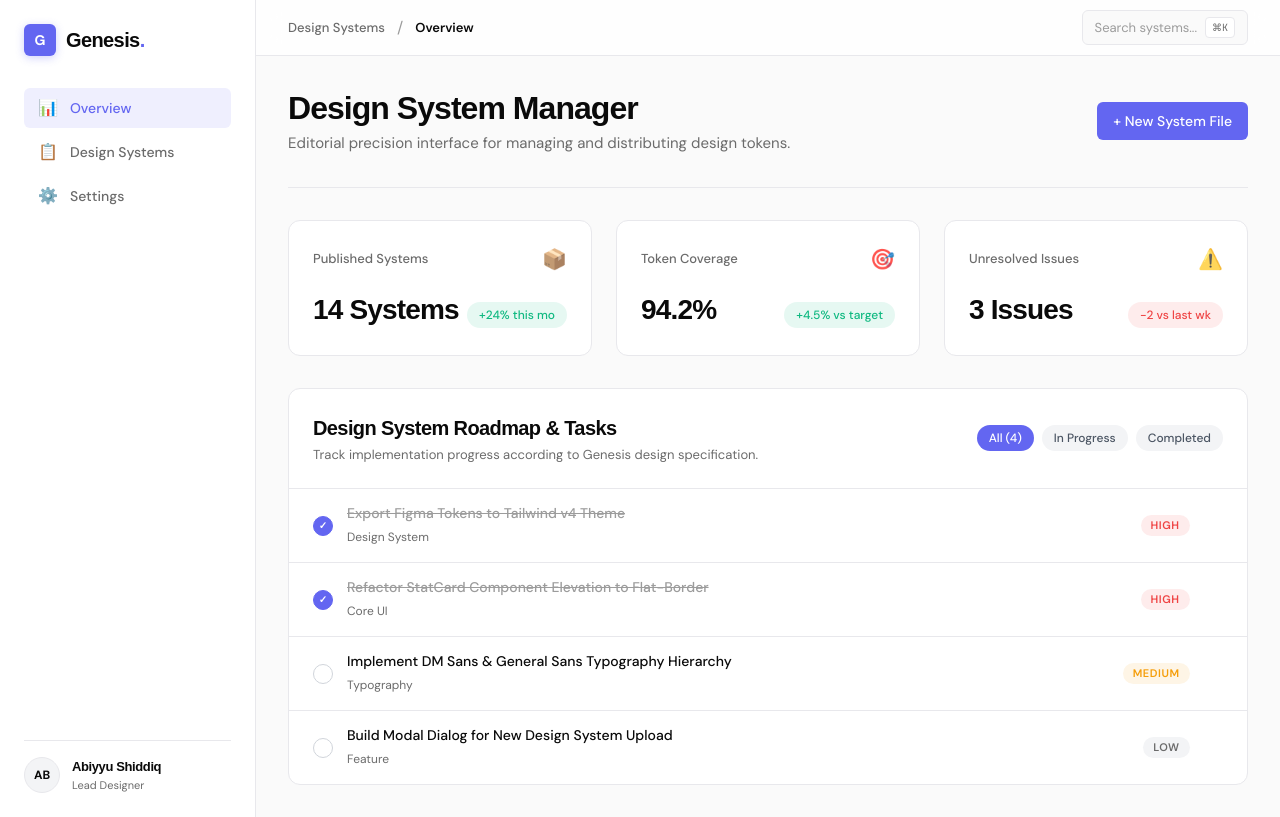
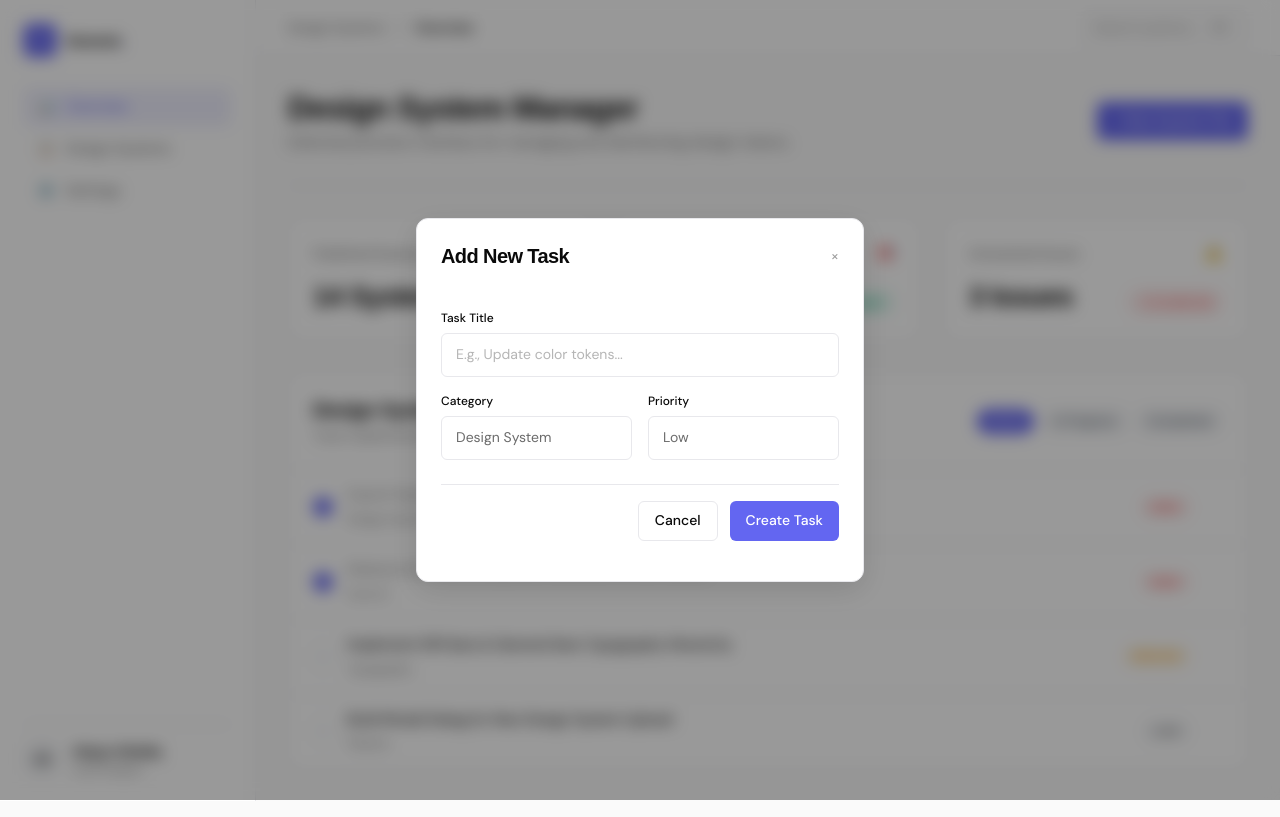
Before and after one commit to Biw-id/workspace-dashboard, a React (Vite) app: page / in a window 1280 px wide. Both pictures are taken after a click on the button "+ New System File". Built offline with nearby package versions, Linux system fonts and the light colour scheme; a web font is replaced by a local one.

Commit message:
feat: implement NewTaskModal and lift state up for task management

```diff
--- a/src/App.jsx
+++ b/src/App.jsx
@@ -1,28 +1,38 @@
+import { useState } from 'react'
 import Sidebar from './components/Sidebar'
 import StatCard from './components/StatCard'
 import TaskList from './components/TaskList'
+import NewTaskModal from './components/NewTaskModal'
 
 function App() {
+  const [tasks, setTasks] = useState([
+    { id: 1, title: 'Export Figma Tokens to Tailwind v4 Theme', category: 'Design System', status: 'Completed', priority: 'High' },
+    { id: 2, title: 'Refactor StatCard Component Elevation to Flat-Border', category: 'Core UI', status: 'Completed', priority: 'High' },
+    { id: 3, title: 'Implement DM Sans & General Sans Typography Hierarchy', category: 'Typography', status: 'In Progress', priority: 'Medium' },
+    { id: 4, title: 'Build Modal Dialog for New Design System Upload', category: 'Feature', status: 'In Progress', priority: 'Low' }
+  ])
+  const [isModalOpen, setIsModalOpen] = useState(false)
+
   return (
-    <div className="min-h-screen bg-[#FAFAFA] text-[#0A0A0A] flex font-['DM_Sans',sans-serif]">
+    <div className="min-h-screen bg-background text-text-primary flex font-['DM_Sans',sans-serif]">
       {/* Sidebar Navigation */}
       <Sidebar />
 
       {/* Main Content Area */}
       <main className="flex-1 overflow-y-auto">
         {/* Top Sticky Header */}
-        <header className="sticky top-0 z-30 h-14 bg-white/80 backdrop-blur-md border-b border-[#E8E8EC] px-6 sm:px-8 flex items-center justify-between">
+        <header className="sticky top-0 z-30 h-14 bg-white/80 backdrop-blur-md border-b border-border-subtle px-6 sm:px-8 flex items-center justify-between">
           <div className="flex items-center gap-3">
-            <span className="text-[13px] font-medium text-[#6B6B6B]">Design Systems</span>
-            <span className="text-[#9C9C9C]">/</span>
-            <span className="text-[13px] font-semibold text-[#0A0A0A]">Overview</span>
+            <span className="text-base font-medium text-text-secondary">Design Systems</span>
+            <span className="text-neutral-muted">/</span>
+            <span className="text-base font-semibold text-text-primary">Overview</span>
           </div>
 
           <div className="flex items-center gap-3">
             {/* ⌘K Search trigger placeholder */}
-            <div className="hidden sm:flex items-center gap-2 px-3 py-1.5 rounded-[6px] border border-[#E8E8EC] bg-[#FAFAFA] text-[13px] text-[#9C9C9C]">
+            <div className="hidden sm:flex items-center gap-2 px-3 py-1.5 rounded-md border border-border-subtle bg-background text-base text-neutral-muted">
               <span>Search systems...</span>
-              <kbd className="px-1.5 py-0.5 rounded-[4px] bg-white border border-[#E8E8EC] text-[10px] font-mono text-[#6B6B6B]">⌘K</kbd>
+              <kbd className="px-1.5 py-0.5 rounded-sm bg-white border border-border-subtle text-2xs font-mono text-text-secondary">⌘K</kbd>
             </div>
           </div>
         </header>
@@ -31,18 +41,18 @@ function App() {
         <div className="max-w-[1280px] mx-auto p-6 sm:p-8">
 
           {/* Section Heading & Primary CTA */}
-          <div className="flex flex-col sm:flex-row justify-between items-start sm:items-center gap-4 pb-8 border-b border-[#E8E8EC]">
+          <div className="flex flex-col sm:flex-row justify-between items-start sm:items-center gap-4 pb-8 border-b border-border-subtle">
             <div>
-              <h1 className="font-['General_Sans',sans-serif] text-[32px] font-bold tracking-[-0.03em] text-[#0A0A0A] leading-tight">
+              <h1 className="font-['General_Sans',sans-serif] text-4xl font-bold tracking-[-0.03em] text-text-primary leading-tight">
                 Design System Manager
               </h1>
-              <p className="text-[15px] text-[#6B6B6B] mt-1">
+              <p className="text-xl text-text-secondary mt-1">
                 Editorial precision interface for managing and distributing design tokens.
               </p>
             </div>
 
             {/* Primary Button adhering to Genesis: 6px radius, hover glow, 1px lift */}
-            <button className="h-[38px] px-4 rounded-[6px] bg-[#6366F1] hover:bg-[#4F46E5] text-white text-[14px] font-medium transition duration-200 hover:-translate-y-[1px] hover:shadow-[0_4px_12px_rgba(99,102,241,0.35)] flex items-center gap-2">
+            <button onClick={() => setIsModalOpen(true)} className="h-[38px] px-4 rounded-md bg-primary hover:bg-primary-hover text-white text-lg font-medium transition duration-200 hover:-translate-y-[1px] hover:shadow-[0_4px_12px_rgba(99,102,241,0.35)] flex items-center gap-2">
               <span>+ New System File</span>
             </button>
           </div>
@@ -74,10 +84,14 @@ function App() {
 
           {/* Interactive Task List */}
           <div className="mt-8">
-            <TaskList />
+            <TaskList tasks={tasks} setTasks={setTasks} />
           </div>
-
         </div>
+        <NewTaskModal
+          isOpen={isModalOpen}
+          onClose={() => setIsModalOpen(false)}
+          onAddTask={(newTask) => setTasks([...tasks,newTask])}
+          />
       </main>
     </div>
   )
--- /dev/null
+++ b/src/components/NewTaskModal.jsx
@@ -0,0 +1,88 @@
+import { useState } from "react"
+
+// src/components/NewTaskModal.jsx
+function NewTaskModal({ isOpen, onClose, onAddTask }) {
+  // Jika instruksinya false (tutup), maka jangan gambar apa-apa di layar
+  if (!isOpen) return null
+  const [title, setTitle] = useState('')
+  const [category, setCategory] = useState('Design System')
+  const [priority, setPriority] = useState('Low')
+  const handleSubmit = (e) => {
+    e.preventDefault() // Wajib! Mencegah halaman web ter-refresh otomatis saat form disubmit
+
+    // 1. Siapkan bungkusan tugas baru
+    const newTask = {
+      id: Date.now(), // Bikin ID acak pakai waktu saat ini
+      title: title,
+      category: category,
+      status: 'In Progress', // Default status
+      priority: priority
+    }
+
+    // 2. Serahkan bungkusan ke kurir
+    onAddTask(newTask)
+
+    // 3. Bersihkan form & tutup modal
+    setTitle('')
+    onClose()
+  }
+
+  return (
+    <div className="fixed inset-0 z-50 flex items-center justify-center bg-black/40 backdrop-blur-sm">
+      <div className="bg-white w-full max-w-md rounded-xl shadow-[0_8px_30px_rgba(0,0,0,0.12)] border border-border-subtle p-6">
+
+        <div className="flex justify-between items-center mb-6">
+          <h3 className="font-['General_Sans',sans-serif] text-2xl font-bold text-text-primary">Add New Task</h3>
+          <button onClick={onClose} className="text-neutral-muted hover:text-error text-xl">&times;</button>
+        </div>
+
+        <div className="text-lg text-text-secondary py-4">
+          {/* Form Inputs */}
+          <form className="space-y-4" onSubmit={handleSubmit}>
+            <div>
+              <label className="block text-sm font-medium text-text-primary mb-1.5">Task Title</label>
+              <input
+                type="text"
+                value={title}
+                onChange={(e) => setTitle(e.target.value)}
+                placeholder="E.g., Update color tokens..."
+                className="w-full px-3.5 py-2.5 bg-surface border border-border-subtle rounded-md text-lg focus:outline-none focus:border-primary focus:ring-3 focus:ring-primary/10 transition"
+              />
+            </div>
+
+            <div className="grid grid-cols-2 gap-4">
+              <div>
+                <label className="block text-sm font-medium text-text-primary mb-1.5">Category</label>
+                <select value={category} onChange={(e) => setCategory(e.target.value)} className="w-full px-3.5 py-2.5 bg-surface border border-border-subtle rounded-md text-lg focus:outline-none focus:border-primary focus:ring-3 focus:ring-primary/10 transition appearance-none">
+                  <option>Design System</option>
+                  <option>Core UI</option>
+                  <option>Typography</option>
+                  <option>Feature</option>
+                </select>
+              </div>
+              <div>
+                <label className="block text-sm font-medium text-text-primary mb-1.5">Priority</label>
+                <select value={priority} onChange={(e) => setPriority(e.target.value)} className="w-full px-3.5 py-2.5 bg-surface border border-border-subtle rounded-md text-lg focus:outline-none focus:border-primary focus:ring-3 focus:ring-primary/10 transition appearance-none">
+                  <option>Low</option>
+                  <option>Medium</option>
+                  <option>High</option>
+                </select>
+              </div>
+            </div>
+
+            <div className="pt-4 flex gap-3 justify-end border-t border-border-subtle mt-6">
+              <button type="button" onClick={onClose} className="px-4 py-2 rounded-md border border-border-subtle text-text-primary text-lg font-medium hover:bg-[#F3F4F6] transition">
+                Cancel
+              </button>
+              <button type="submit" className="px-4 py-2 rounded-md bg-primary text-white text-lg font-medium hover:bg-primary-hover hover:-translate-y-[1px] hover:shadow-[0_4px_12px_rgba(99,102,241,0.35)] transition">
+                Create Task
+              </button>
+            </div>
+          </form>
+        </div>
+      </div>
+    </div>
+  )
+}
+
+export default NewTaskModal
--- a/src/components/Sidebar.jsx
+++ b/src/components/Sidebar.jsx
@@ -1,14 +1,14 @@
 function Sidebar() {
   return (
-    <aside className="w-64 bg-white border-r border-[#E8E8EC] p-6 flex flex-col justify-between hidden md:flex shrink-0">
+    <aside className="w-64 bg-white border-r border-border-subtle p-6 flex flex-col justify-between hidden md:flex shrink-0">
       <div>
         {/* Brand Logo with Genesis typography */}
         <div className="flex items-center gap-2.5">
-          <span className="w-8 h-8 rounded-[6px] bg-[#6366F1] flex items-center justify-center text-white text-sm font-bold shadow-[0_2px_8px_rgba(99,102,241,0.3)]">
+          <span className="w-8 h-8 rounded-md bg-primary flex items-center justify-center text-white text-sm font-bold shadow-[0_2px_8px_rgba(99,102,241,0.3)]">
             G
           </span>
-          <span className="font-['General_Sans',sans-serif] text-xl font-bold tracking-[-0.03em] text-[#0A0A0A]">
-            Genesis<span className="text-[#6366F1]">.</span>
+          <span className="font-['General_Sans',sans-serif] text-xl font-bold tracking-[-0.03em] text-text-primary">
+            Genesis<span className="text-primary">.</span>
           </span>
         </div>
 
@@ -16,21 +16,21 @@ function Sidebar() {
         <nav className="mt-8 space-y-1">
           <a
             href="#"
-            className="flex items-center gap-3 px-3.5 py-2 rounded-[6px] bg-[#6366F1]/10 text-[#6366F1] font-medium text-[14px] transition duration-200"
+            className="flex items-center gap-3 px-3.5 py-2 rounded-md bg-primary/10 text-primary font-medium text-lg transition duration-200"
           >
             <span className="text-base">📊</span>
             <span>Overview</span>
           </a>
           <a
             href="#"
-            className="flex items-center gap-3 px-3.5 py-2 rounded-[6px] text-[#6B6B6B] hover:text-[#0A0A0A] hover:bg-[#F3F4F6] font-medium text-[14px] transition duration-200"
+            className="flex items-center gap-3 px-3.5 py-2 rounded-md text-text-secondary hover:text-text-primary hover:bg-[#F3F4F6] font-medium text-lg transition duration-200"
           >
             <span className="text-base">📋</span>
             <span>Design Systems</span>
           </a>
           <a
             href="#"
-            className="flex items-center gap-3 px-3.5 py-2 rounded-[6px] text-[#6B6B6B] hover:text-[#0A0A0A] hover:bg-[#F3F4F6] font-medium text-[14px] transition duration-200"
+            className="flex items-center gap-3 px-3.5 py-2 rounded-md text-text-secondary hover:text-text-primary hover:bg-[#F3F4F6] font-medium text-lg transition duration-200"
           >
             <span className="text-base">⚙️</span>
             <span>Settings</span>
@@ -39,13 +39,13 @@ function Sidebar() {
       </div>
 
       {/* User Profile Card at bottom */}
-      <div className="border-t border-[#E8E8EC] pt-4 flex items-center gap-3">
-        <div className="w-9 h-9 rounded-full bg-[#F3F4F6] text-[#0A0A0A] font-bold flex items-center justify-center text-xs border border-[#E8E8EC]">
+      <div className="border-t border-border-subtle pt-4 flex items-center gap-3">
+        <div className="w-9 h-9 rounded-full bg-[#F3F4F6] text-text-primary font-bold flex items-center justify-center text-xs border border-border-subtle">
           AB
         </div>
         <div className="min-w-0">
-          <h4 className="text-[13px] font-semibold text-[#0A0A0A] truncate">Abiyyu Shiddiq</h4>
-          <p className="text-[11px] text-[#6B6B6B]">Lead Designer</p>
+          <h4 className="text-base font-semibold text-text-primary truncate">Abiyyu Shiddiq</h4>
+          <p className="text-xs text-text-secondary">Lead Designer</p>
         </div>
       </div>
     </aside>
--- a/src/components/StatCard.jsx
+++ b/src/components/StatCard.jsx
@@ -1,19 +1,19 @@
 function StatCard({ title, value, change, isPositive, icon }) {
   return (
-    <div className="bg-white border border-[#E8E8EC] rounded-[12px] p-6 flex flex-col justify-between transition duration-200 hover:-translate-y-0.5 hover:shadow-[0_8px_30px_rgba(0,0,0,0.08)]">
+    <div className="bg-white border border-border-subtle rounded-xl p-6 flex flex-col justify-between transition duration-200 hover:-translate-y-0.5 hover:shadow-[0_8px_30px_rgba(0,0,0,0.08)]">
       <div className="flex items-center justify-between">
-        <span className="text-[13px] font-medium text-[#6B6B6B]">{title}</span>
+        <span className="text-base font-medium text-text-secondary">{title}</span>
         <span className="text-xl opacity-80">{icon}</span>
       </div>
 
       <div className="mt-4 flex items-baseline justify-between">
-        <h3 className="font-['General_Sans',sans-serif] text-[28px] font-bold tracking-[-0.03em] text-[#0A0A0A]">
+        <h3 className="font-['General_Sans',sans-serif] text-3xl font-bold tracking-[-0.03em] text-text-primary">
           {value}
         </h3>
-        <span className={`text-[12px] font-medium px-3 py-1 rounded-full ${
+        <span className={`text-sm font-medium px-3 py-1 rounded-full ${
           isPositive
-            ? 'bg-[#10B981]/10 text-[#10B981]'
-            : 'bg-[#EF4444]/10 text-[#EF4444]'
+            ? 'bg-success/10 text-success'
+            : 'bg-error/10 text-error'
         }`}>
           {change}
         </span>
--- a/src/components/TaskList.jsx
+++ b/src/components/TaskList.jsx
@@ -1,13 +1,6 @@
 import { useState } from 'react'
 
-function TaskList() {
-  const [tasks, setTasks] = useState([
-    { id: 1, title: 'Export Figma Tokens to Tailwind v4 Theme', category: 'Design System', status: 'Completed', priority: 'High' },
-    { id: 2, title: 'Refactor StatCard Component Elevation to Flat-Border', category: 'Core UI', status: 'Completed', priority: 'High' },
-    { id: 3, title: 'Implement DM Sans & General Sans Typography Hierarchy', category: 'Typography', status: 'In Progress', priority: 'Medium' },
-    { id: 4, title: 'Build Modal Dialog for New Design System Upload', category: 'Feature', status: 'In Progress', priority: 'Low' }
-  ])
-
+function TaskList({ tasks, setTasks }) {
   const [filter, setFilter] = useState('all')
 
   const toggleTaskStatus = (id) => {
@@ -32,15 +25,15 @@ function TaskList() {
   })
 
   return (
-    <div className="bg-white border border-[#E8E8EC] rounded-[12px] overflow-hidden">
+    <div className="bg-white border border-border-subtle rounded-xl overflow-hidden">
 
       {/* Header & Filter Chips */}
-      <div className="p-6 border-b border-[#E8E8EC] flex flex-col sm:flex-row justify-between items-start sm:items-center gap-4">
+      <div className="p-6 border-b border-border-subtle flex flex-col sm:flex-row justify-between items-start sm:items-center gap-4">
         <div>
-          <h2 className="font-['General_Sans',sans-serif] text-[20px] font-bold tracking-[-0.03em] text-[#0A0A0A]">
+          <h2 className="font-['General_Sans',sans-serif] text-2xl font-bold tracking-[-0.03em] text-text-primary">
             Design System Roadmap & Tasks
           </h2>
-          <p className="text-[13px] text-[#6B6B6B] mt-0.5">
+          <p className="text-base text-text-secondary mt-0.5">
             Track implementation progress according to Genesis design specification.
           </p>
         </div>
@@ -49,30 +42,30 @@ function TaskList() {
         <div className="flex gap-2">
           <button
             onClick={() => setFilter('all')}
-            className={`px-3 py-1 rounded-full text-[12px] font-medium transition duration-200 ${
+            className={`px-3 py-1 rounded-full text-sm font-medium transition duration-200 ${
               filter === 'all'
-                ? 'bg-[#6366F1] text-white'
-                : 'bg-[#F3F4F6] text-[#4B5563] hover:text-[#0A0A0A]'
+                ? 'bg-primary text-white'
+                : 'bg-[#F3F4F6] text-[#4B5563] hover:text-text-primary'
             }`}
           >
             All ({tasks.length})
           </button>
           <button
             onClick={() => setFilter('In Progress')}
-            className={`px-3 py-1 rounded-full text-[12px] font-medium transition duration-200 ${
+            className={`px-3 py-1 rounded-full text-sm font-medium transition duration-200 ${
               filter === 'In Progress'
-                ? 'bg-[#6366F1] text-white'
-                : 'bg-[#F3F4F6] text-[#4B5563] hover:text-[#0A0A0A]'
+                ? 'bg-primary text-white'
+                : 'bg-[#F3F4F6] text-[#4B5563] hover:text-text-primary'
             }`}
           >
             In Progress
           </button>
           <button
             onClick={() => setFilter('Completed')}
-            className={`px-3 py-1 rounded-full text-[12px] font-medium transition duration-200 ${
+            className={`px-3 py-1 rounded-full text-sm font-medium transition duration-200 ${
               filter === 'Completed'
-                ? 'bg-[#6366F1] text-white'
-                : 'bg-[#F3F4F6] text-[#4B5563] hover:text-[#0A0A0A]'
+                ? 'bg-primary text-white'
+                : 'bg-[#F3F4F6] text-[#4B5563] hover:text-text-primary'
             }`}
           >
             Completed
@@ -81,7 +74,7 @@ function TaskList() {
       </div>
 
       {/* List Rows with 1px dividers */}
-      <div className="divide-y divide-[#E8E8EC]">
+      <div className="divide-y divide-border-subtle">
         {filteredTasks.map(task => (
           <div
             key={task.id}
@@ -91,10 +84,10 @@ function TaskList() {
               {/* Checkbox adhering to Genesis 20px rounded-full checkbox */}
               <button
                 onClick={() => toggleTaskStatus(task.id)}
-                className={`w-5 h-5 rounded-full border flex items-center justify-center text-[10px] font-bold transition duration-200 shrink-0 ${
+                className={`w-5 h-5 rounded-full border flex items-center justify-center text-2xs font-bold transition duration-200 shrink-0 ${
                   task.status === 'Completed'
-                    ? 'bg-[#6366F1] border-[#6366F1] text-white'
-                    : 'border-[#D1D5DB] bg-white text-transparent hover:border-[#9C9C9C]'
+                    ? 'bg-primary border-primary text-white'
+                    : 'border-[#D1D5DB] bg-white text-transparent hover:border-neutral-muted'
                 }`}
               >
                 ✓
@@ -102,30 +95,30 @@ function TaskList() {
 
               {/* Task Title & Metadata */}
               <div className="min-w-0">
-                <p className={`text-[14px] font-medium truncate transition ${
+                <p className={`text-lg font-medium truncate transition ${
                   task.status === 'Completed'
-                    ? 'line-through text-[#9C9C9C]'
-                    : 'text-[#0A0A0A]'
+                    ? 'line-through text-neutral-muted'
+                    : 'text-text-primary'
                 }`}>
                   {task.title}
                 </p>
-                <span className="text-[12px] text-[#6B6B6B]">{task.category}</span>
+                <span className="text-sm text-text-secondary">{task.category}</span>
               </div>
             </div>
 
             {/* Semantic Priority Chips & Actions */}
             <div className="flex items-center gap-3 shrink-0">
-              <span className={`text-[11px] font-semibold px-2.5 py-0.5 rounded-full uppercase tracking-wider ${
-                task.priority === 'High' ? 'bg-[#EF4444]/10 text-[#EF4444]' :
-                task.priority === 'Medium' ? 'bg-[#F59E0B]/10 text-[#F59E0B]' :
-                'bg-[#F3F4F6] text-[#6B6B6B]'
+              <span className={`text-xs font-semibold px-2.5 py-0.5 rounded-full uppercase tracking-wider ${
+                task.priority === 'High' ? 'bg-error/10 text-error' :
+                task.priority === 'Medium' ? 'bg-warning/10 text-warning' :
+                'bg-[#F3F4F6] text-text-secondary'
               }`}>
                 {task.priority}
               </span>
 
               <button
                 onClick={() => deleteTask(task.id)}
-                className="opacity-0 group-hover:opacity-100 p-1 text-[#9C9C9C] hover:text-[#EF4444] transition duration-150"
+                className="opacity-0 group-hover:opacity-100 p-1 text-neutral-muted hover:text-error transition duration-150"
                 title="Delete task"
               >
                 ✕
@@ -135,7 +128,7 @@ function TaskList() {
         ))}
 
         {filteredTasks.length === 0 && (
-          <div className="py-12 text-center text-[#6B6B6B] text-[13px]">
+          <div className="py-12 text-center text-text-secondary text-base">
             No tasks found in this section.
           </div>
         )}
--- a/src/index.css
+++ b/src/index.css
@@ -4,6 +4,22 @@
   --font-display: 'General Sans', sans-serif;
   --font-body: 'DM Sans', sans-serif;
   --font-mono: 'JetBrains Mono', monospace;
+
+  /* Custom Radii for Genesis */
+  --radius-sm: 4px;
+  --radius-md: 6px;
+  --radius-xl: 12px;
+
+  /* Custom Type Scale for Genesis */
+  --text-2xs: 10px;
+  --text-xs: 11px;
+  --text-sm: 12px;
+  --text-base: 13px;
+  --text-lg: 14px;
+  --text-xl: 15px;
+  --text-2xl: 20px;
+  --text-3xl: 28px;
+  --text-4xl: 32px;
 
   --color-primary: #6366F1;
   --color-primary-hover: #4F46E5;
```
